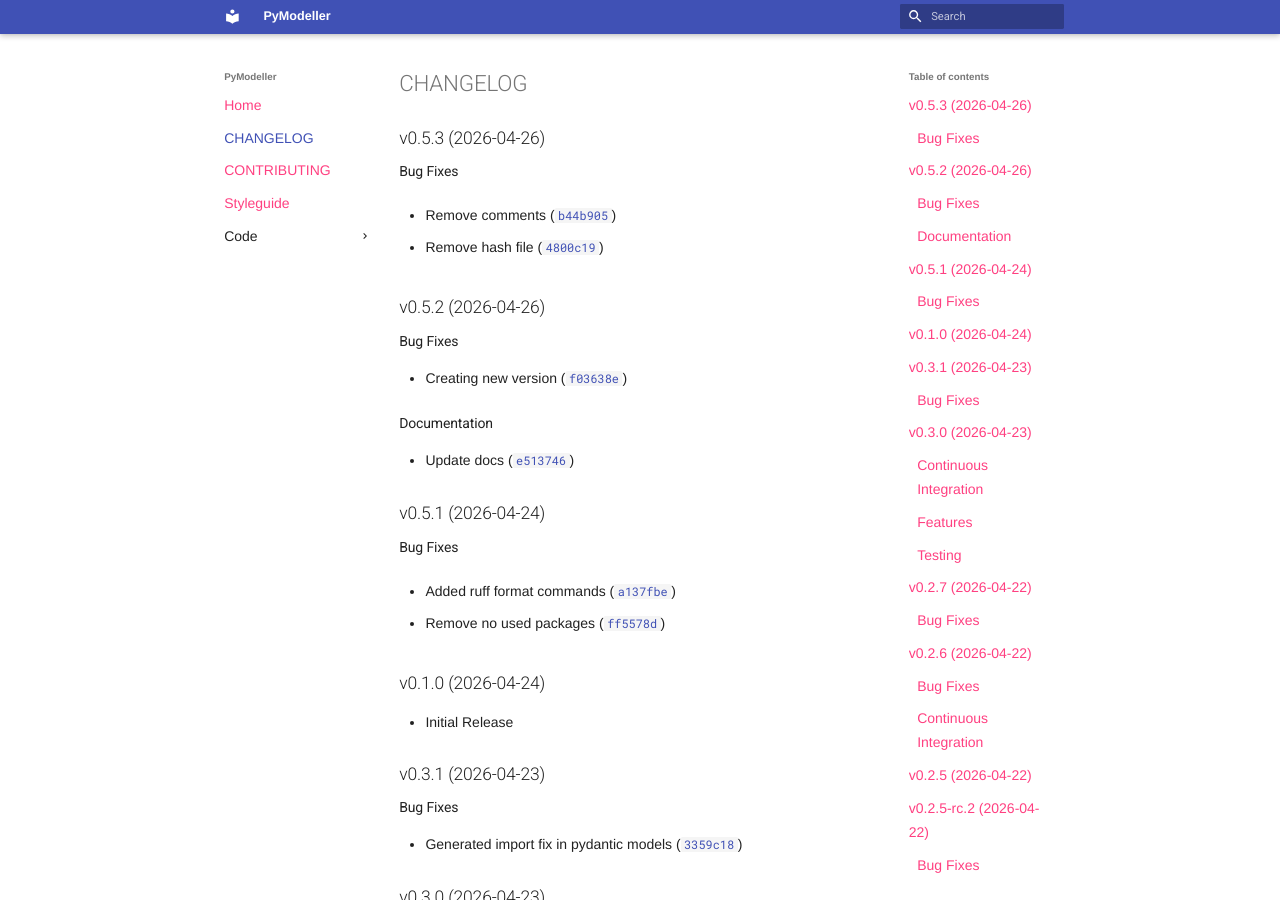
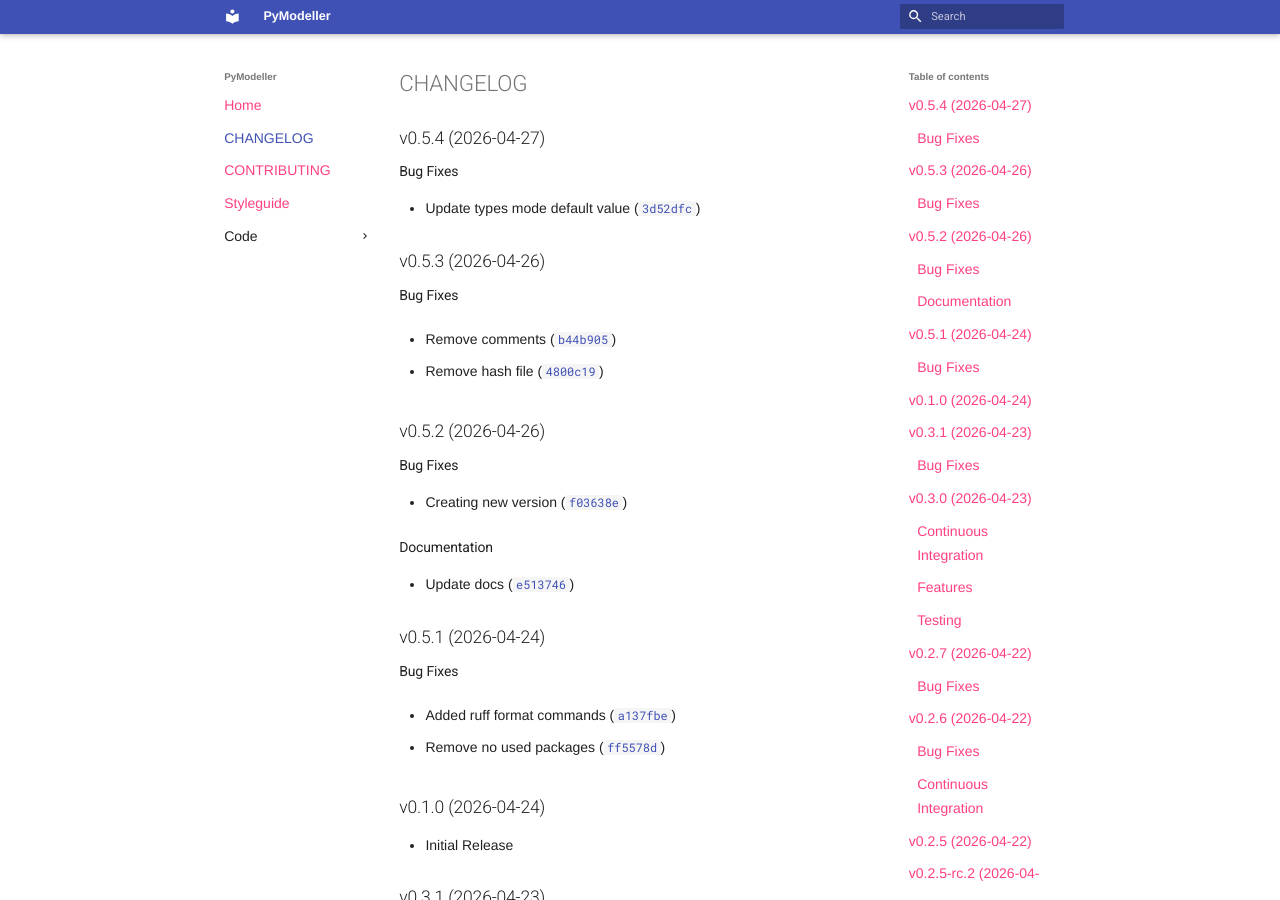
Before and after one commit to pymodeller/PyModeller, an MkDocs documentation site: the page built from docs/CHANGELOG.md, in a window 1280 px wide and 900 px high. Built offline with MkDocs 1.6.1 and Material for MkDocs 9.7.7, drawn with Linux system fonts in a browser that asks for light colours; nearby versions of some CDN libraries; library files that are not in the unit come from our copies; plug-ins that fetch from the network failed and are left out.

Commit message:
0.5.4
Automatically generated by python-semantic-release

```diff
--- a/docs/CHANGELOG.md
+++ b/docs/CHANGELOG.md
@@ -1,6 +1,14 @@
 # CHANGELOG
 
 <!-- version list -->
+
+## v0.5.4 (2026-04-27)
+
+### Bug Fixes
+
+- Update types mode default value
+  ([`3d52dfc`](https://github.com/pymodeller/PyModeller/commit/3d52dfcbbb67751cad2fd416a04e2acf6ac2def5))
+
 
 ## v0.5.3 (2026-04-26)
 
--- a/pyproject.toml
+++ b/pyproject.toml
@@ -1,6 +1,6 @@
 [project]
 name = "pymodeller"
-version = "0.5.3"
+version = "0.5.4"
 description = "A package that reads models from YAML and creates Pydantic models"
 readme = "README.md"
 license = { file = "LICENSE" }
--- a/src/pymodeller/__init__.py
+++ b/src/pymodeller/__init__.py
@@ -1 +1 @@
-__version__ = "0.5.3"
+__version__ = "0.5.4"
```
